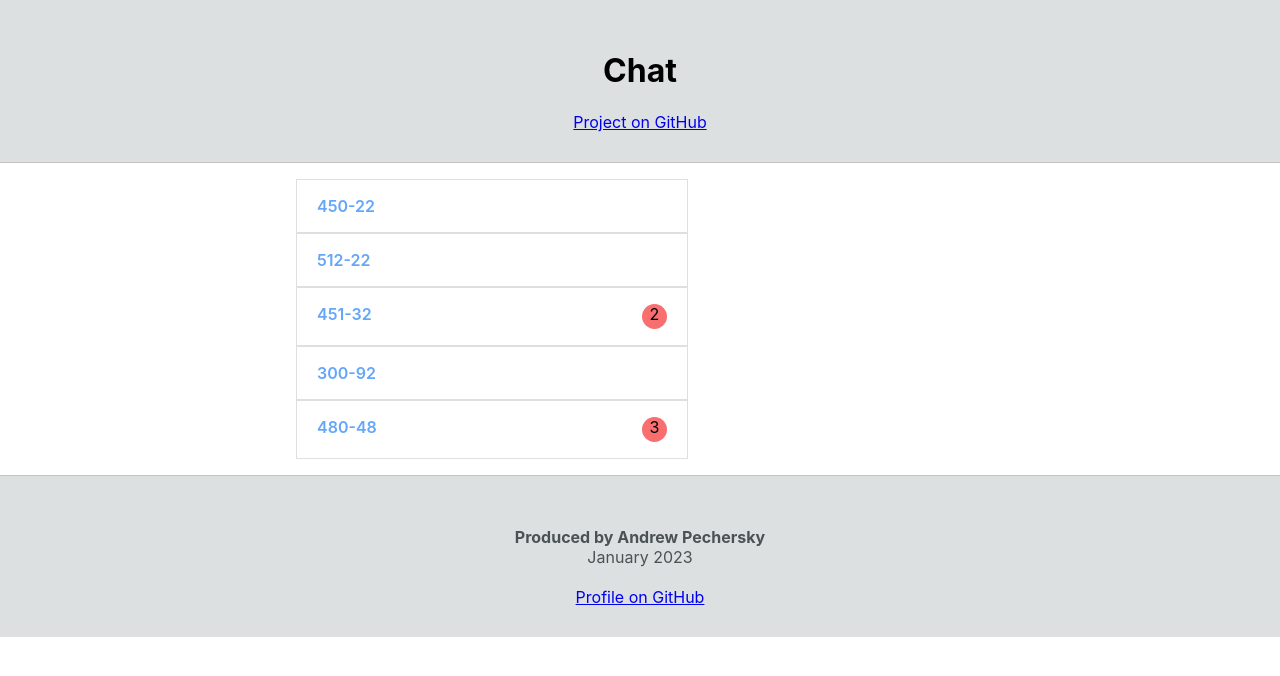
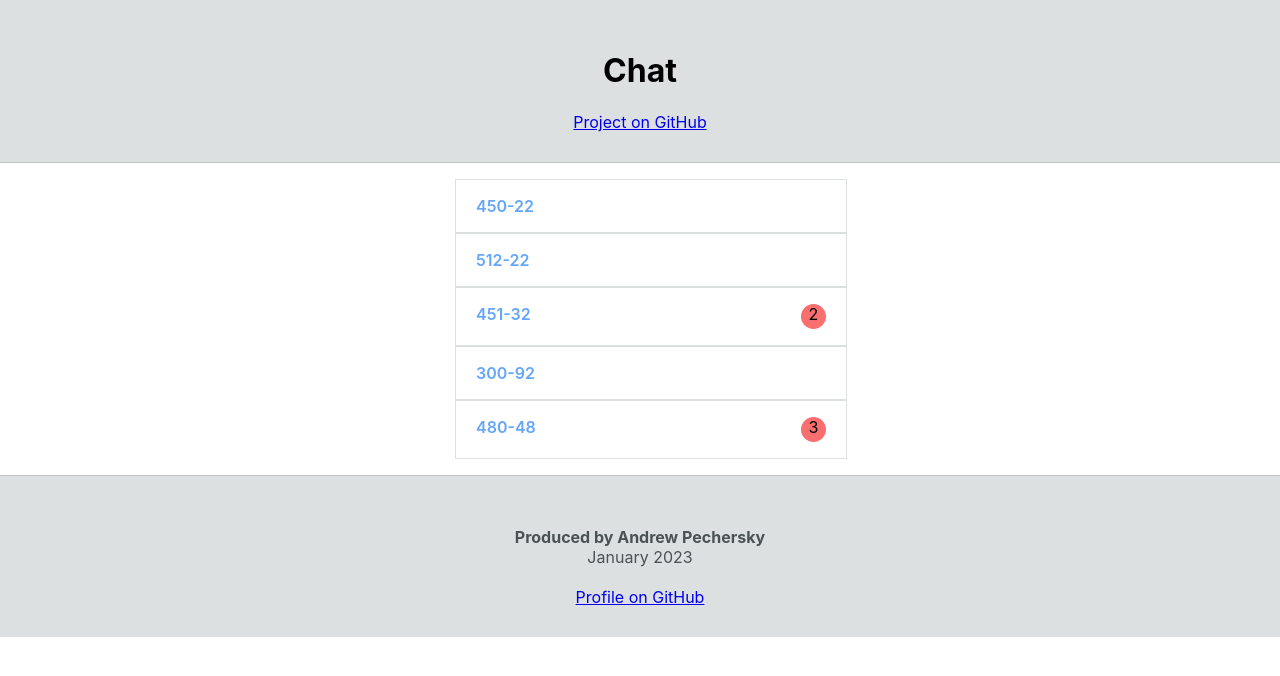
Before and after one commit to Andrew-Sparrow/gau-cge, a React (Create React App) app: page / in a window 1280 px wide. Shown: the top 676 px of the page. Built offline with nearby package versions, Linux system fonts and the light colour scheme.

Commit message:
adds draft click handle satement

```diff
--- a/src/components/main/main.scss
+++ b/src/components/main/main.scss
@@ -1,5 +1,5 @@
 .main {
-  width: 768px;
+  width: 450px;
   padding-left: 20px;
   padding-right: 20px;
   margin-left: auto;
--- a/src/components/statement/statement.jsx
+++ b/src/components/statement/statement.jsx
@@ -10,8 +10,12 @@ function Statement(props) {
     unreadCount
   } = props;
 
+  function onClickHandle() {
+    console.log('click');
+  }
+
   return (
-    <div className={`statement ${className}`}>
+    <div className={`statement ${ className }`} onClick={onClickHandle}>
       <p className='statement__code'>{code}</p> {
         unreadCount !== 0 ? (
           <p className="statement__unread">{unreadCount}</p>
```
